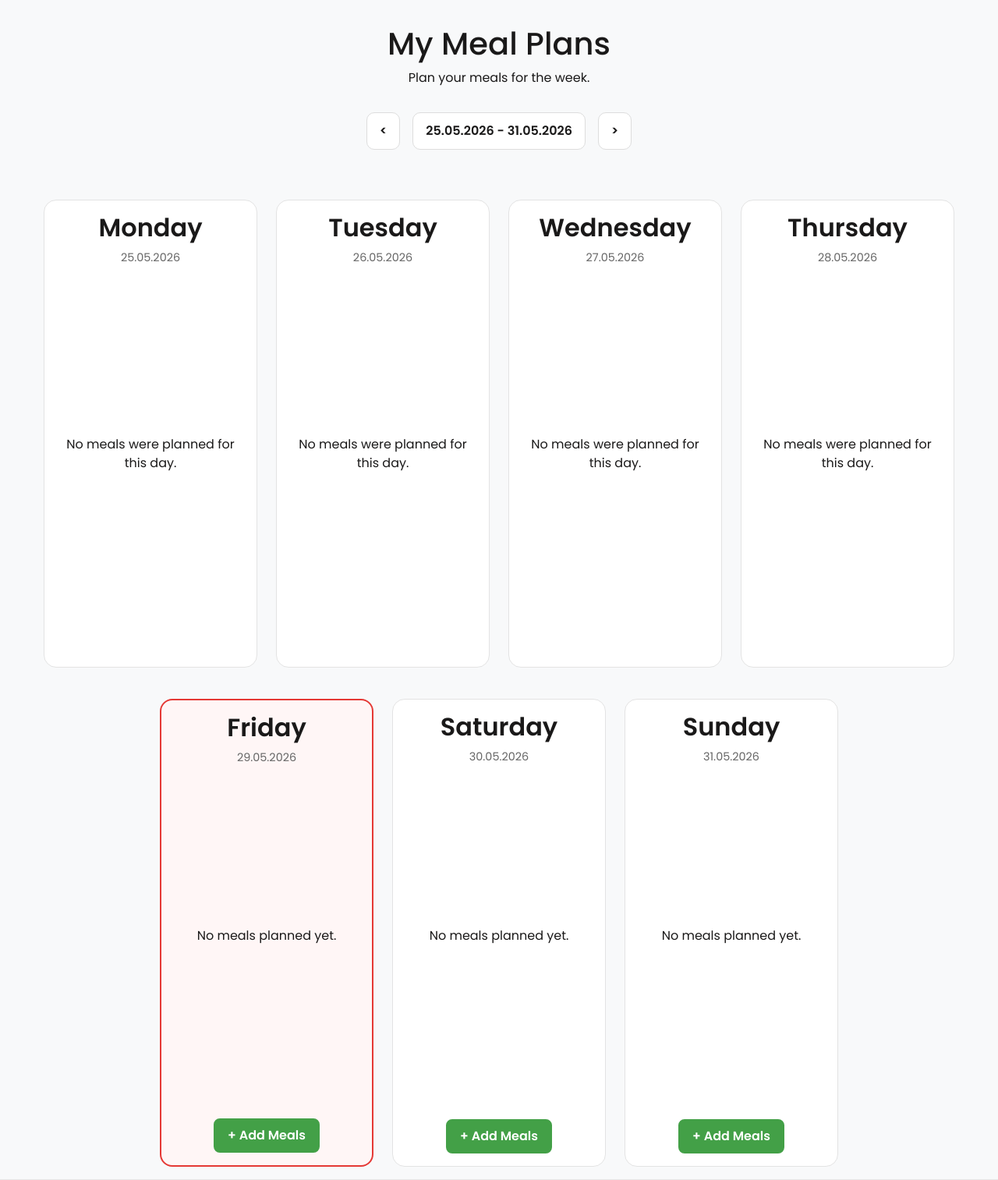
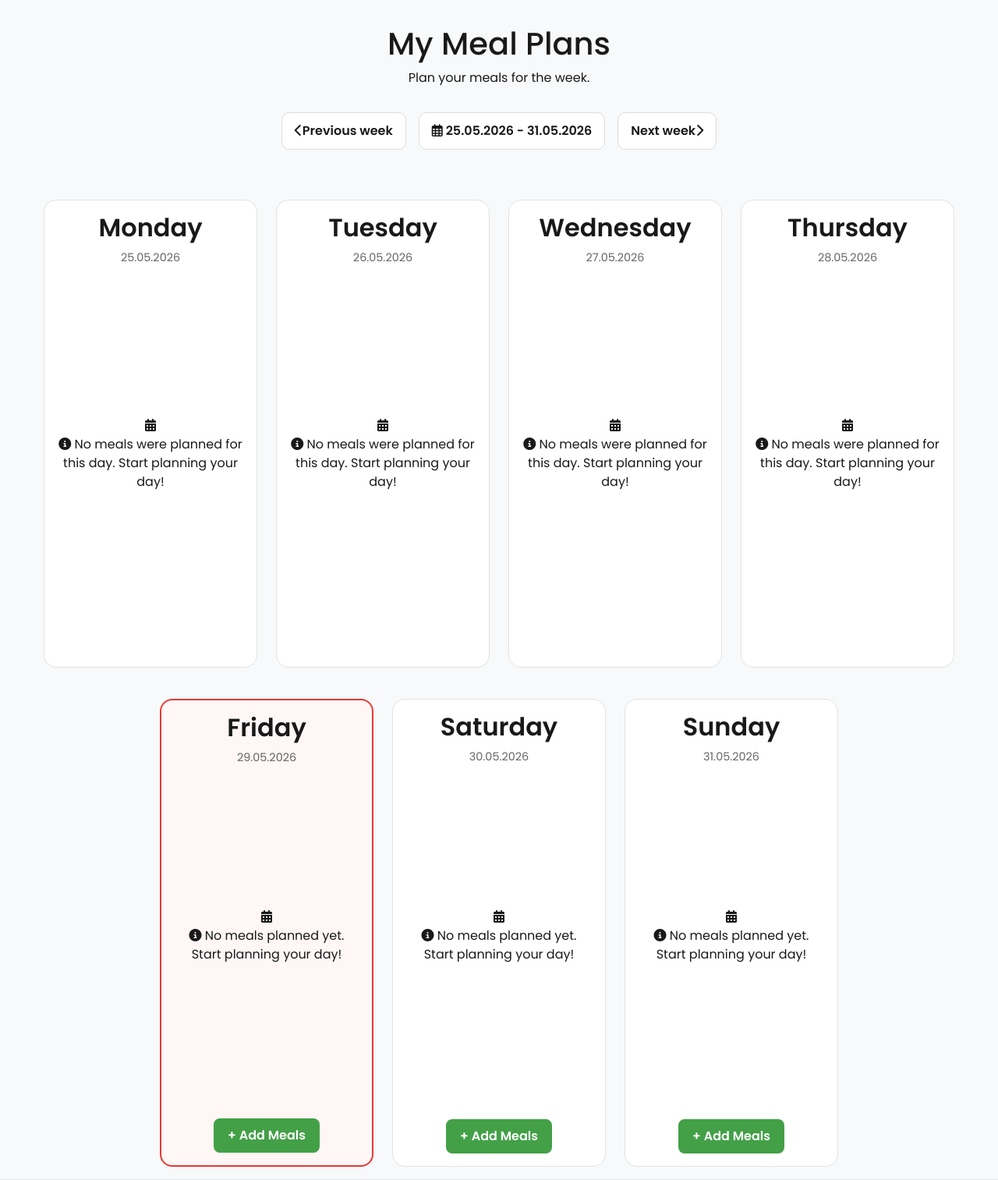
Before and after one commit to silviyahristova/cookfolio, a Flask app: page /meal-plans in a window 1280 px wide. Shown: the part 83-1596 px from the top of the page at 78% size. Run offline with Flask 3, Linux system fonts and the light colour scheme; a user stored in the database is signed in; tables that the repository leaves empty hold one stand-in row (values such as "Sample post"); some libraries are stand-ins or nearby versions.

Commit message:
feat: add icons, image thumbs and edit meal button in meal plans page

```diff
--- a/app/templates/meal_plans.html
+++ b/app/templates/meal_plans.html
@@ -52,11 +52,11 @@
                 <p>Plan your meals for the week.</p>
 
                 <div class="meal-week-navigation">
-                    <a href="{{ url_for('main.meal_plans', week_start=previous_week) }}" class="week-btn" >&lt; </a>
+                    <a href="{{ url_for('main.meal_plans', week_start=previous_week) }}" class="week-btn" ><i class="fa-solid fa-chevron-left"></i><span class="week-nav-text">Previous week</span></a>
                     <div class="meal-week-range">
-                        <span>{{ start_of_week.strftime('%d.%m.%Y') }} - {{ end_of_week.strftime('%d.%m.%Y') }}</span>
+                        <span><i class="fa-regular fa-calendar-days"></i> {{ start_of_week.strftime('%d.%m.%Y') }} - {{ end_of_week.strftime('%d.%m.%Y') }}</span>
                     </div>
-                    <a href="{{ url_for('main.meal_plans', week_start=next_week) }}" class="week-btn"> &gt;</a>
+                    <a href="{{ url_for('main.meal_plans', week_start=next_week) }}" class="week-btn"> <span class="week-nav-text">Next week</span><i class="fa-solid fa-chevron-right"></i></a>
                 </div>
             </div>
             <div class="meal-week-grid">
@@ -79,12 +79,29 @@
                                             {% elif meal.meal_type == 'dinner' %}<i class="fa-solid fa-utensils"></i>
                                             {% else %}<i class="fa-solid fa-cake-candles"></i>
                                             {% endif %}
-                                            {{ meal.meal_type|capitalize }}</span>
-                                        <a href="{{ url_for('main.view_recipe', recipe_id=meal.recipe.id) }}" class="meal-plan-link">{{ meal.recipe.title }} &gt;</a>
+                                            {{ meal.meal_type|capitalize }}
+                                        </span>
+                                        <div class="meal-info">
+                                            {% if meal.recipe.image_url %}
+                                                <img src="{{ meal.recipe.image_url }}" alt="{{ meal.recipe.title }}" class="meal-thumb">
+                                            {% elif meal.recipe.image_filename %}
+                                                <img src="{{ url_for('static', filename='uploads/' ~ meal.recipe.image_filename) }}" alt="{{ meal.recipe.title }}" class="meal-thumb">
+                                            {% else %}
+                                                <picture>
+                                                    <source srcset="{{ url_for('static', filename='images/image-placeholder.webp') }}" type="image/webp">
+                                                    <source srcset="{{ url_for('static', filename='images/image-placeholder.png') }}" type="image/png">
+                                                    <img src="{{ url_for('static', filename='images/image-placeholder.png') }}" alt="Recipe placeholder image" class="meal-thumb">
+                                                </picture>
+                                            {% endif %}
+                                            <a href="{{ url_for('main.view_recipe', recipe_id=meal.recipe.id) }}" class="meal-plan-link">{{ meal.recipe.title }} &gt;</a>
+                                        </div>
                                     </div>
                                 {% endfor %}
                             {% else %}
-                                <p class="no-meals-text">{% if day < today %}No meals were planned for this day.{% else %}No meals planned yet.{% endif %}</p>
+                                <div class="no-meal-icon">
+                                    <i class="fa-solid fa-calendar-days"></i>
+                                </div>
+                                <p class="no-meals-text"><i class="fa-solid fa-info-circle"></i> {% if day < today %}No meals were planned for this day.{% else %}No meals planned yet.{% endif %} Start planning your day!</p>
                             {% endif %}
                         </div>
 
@@ -95,6 +112,9 @@
                             {% if day >= today and not full_day_planned %}
                                 <a href="{{ url_for('main.quick_add_meal_plan', meal_date=day.strftime('%Y-%m-%d')) }}" class="btn btn-success">+ Add Meals</a>
                             {% endif %}
+                            {% if day>= today and full_day_planned %}
+                                <a href="{{ url_for('main.quick_add_meal_plan', meal_date=day.strftime('%Y-%m-%d')) }}" class="btn btn-success">Edit Meals</i></a>
+                            {% endif %}
                         </footer>
                     </article>
                 {% endfor %}
```
